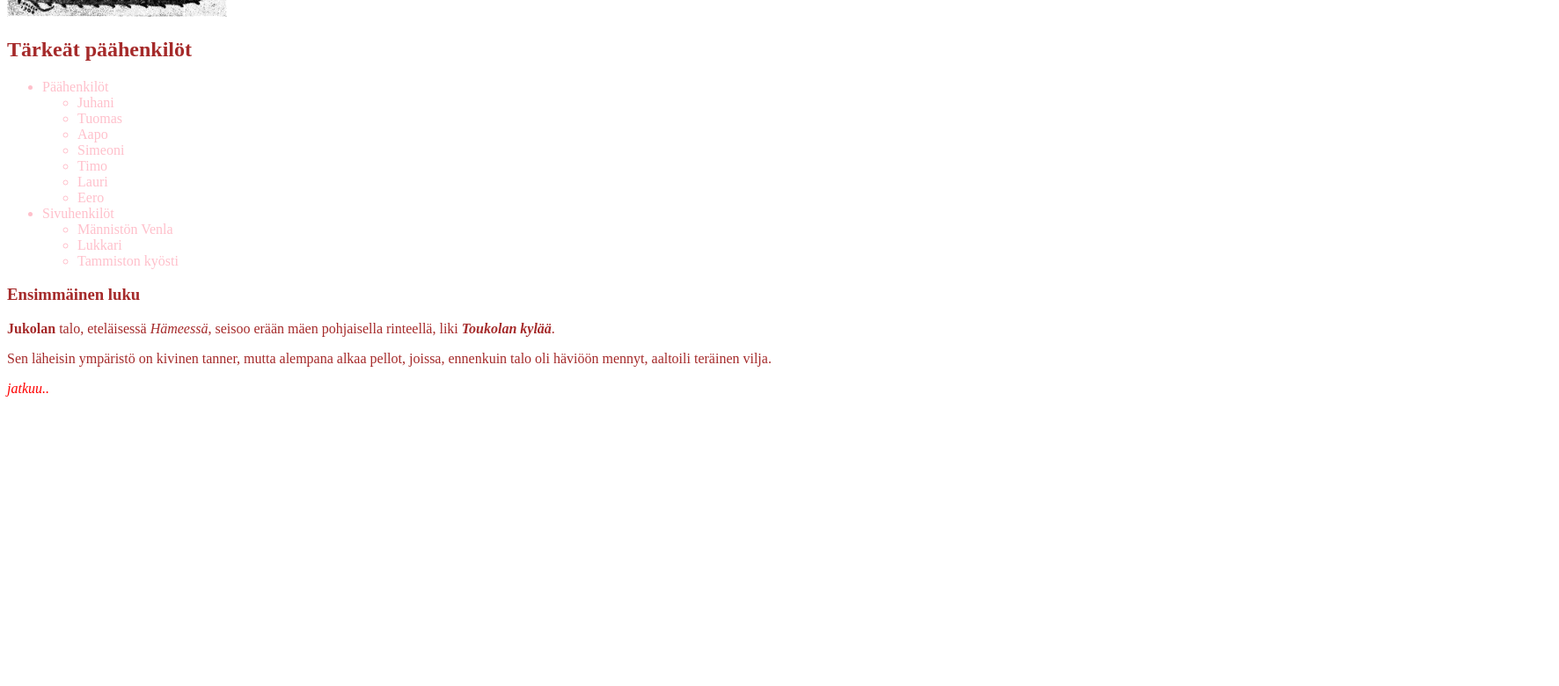
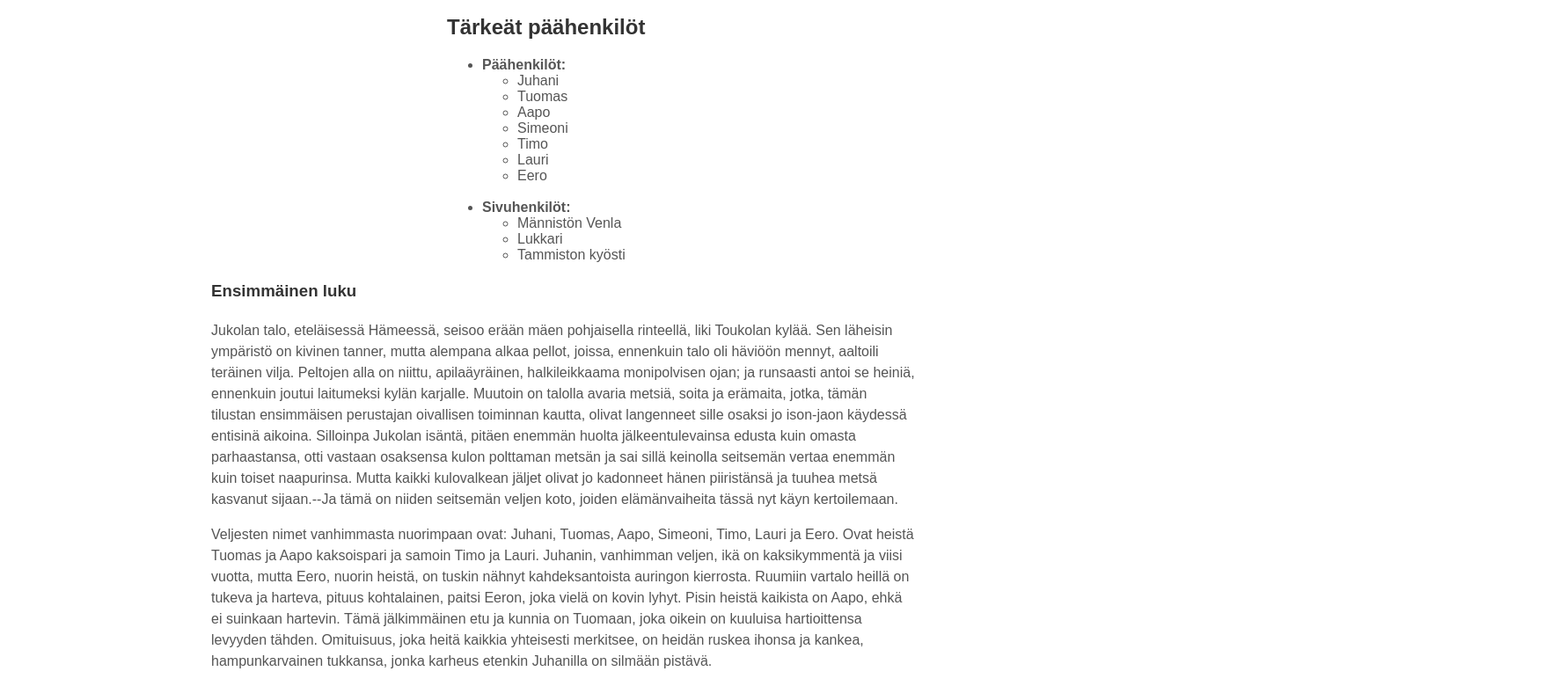
Before and after one commit to flyingstick22/Lapio-website, a plain HTML site: page index.html in a window 1280 px wide. Shown: the part 461-1241 px from the top of the page at 88% size, 1772 px wide, since content can reach past the window. Before the commit the page ends 928 px from the top, so only its background shows below. Drawn offline with Linux system fonts and the light colour scheme.

Commit message:
Osa3. yhdestoista tehtävä

```diff
--- a/index.html
+++ b/index.html
@@ -8,12 +8,15 @@
 </head>
 
 <body>
-  <a href="linkkisivu.html">Aleksis Kivi</a>
   <h1>Seitsemän veljestä</h1>
-  <img src="./assets/Seitsemän_veljestä.png" alt="kirjankansi" width="250"/>
-  <h2>Tärkeät päähenkilöt</h2>
-  <ul>
-    <li>Päähenkilöt</li>
+
+ <center><img src="./assets/Seitsemän_veljestä.png" alt="kirjankansi" width="250"/></center>
+
+
+  <div class="intro">
+    <h2>Tärkeät päähenkilöt</h2>
+    <ul>
+    <li><b>Päähenkilöt:</b></li>
     <ul>
       <li>Juhani</li>
       <li>Tuomas</li>
@@ -23,17 +26,46 @@
       <li>Lauri</li>
       <li>Eero</li>
     </ul>
-    <li>Sivuhenkilöt</li>
+    <br>
+    <li><b>Sivuhenkilöt:</b></li>
     <ul>
       <li>Männistön Venla</li>
       <li>Lukkari</li>
       <li>Tammiston kyösti</li>
     </ul>
-  </ul>
+    </ul>
+  </div>
+
+  <div class="leipateksti">
   <h3>Ensimmäinen luku</h3>
-  <p class="rusehtava"><b>Jukolan</b> talo, eteläisessä <i>Hämeessä</i>, seisoo erään mäen pohjaisella rinteellä, liki <b><i>Toukolan kylää</i></b>.</p>
-  <p class="rusehtava">Sen läheisin ympäristö on kivinen tanner, mutta alempana alkaa pellot, joissa, ennenkuin talo oli häviöön mennyt, aaltoili teräinen vilja.</p>
-  <p class="rusehtava" id="punainen-kohta"><i>jatkuu..</i></p>
+  <p>Jukolan talo, eteläisessä Hämeessä, seisoo erään mäen pohjaisella
+    rinteellä, liki Toukolan kylää. Sen läheisin ympäristö on kivinen
+    tanner, mutta alempana alkaa pellot, joissa, ennenkuin talo oli häviöön
+    mennyt, aaltoili teräinen vilja. Peltojen alla on niittu, apilaäyräinen,
+    halkileikkaama monipolvisen ojan; ja runsaasti antoi se heiniä,
+    ennenkuin joutui laitumeksi kylän karjalle. Muutoin on talolla avaria
+    metsiä, soita ja erämaita, jotka, tämän tilustan ensimmäisen perustajan
+    oivallisen toiminnan kautta, olivat langenneet sille osaksi jo ison-jaon
+    käydessä entisinä aikoina. Silloinpa Jukolan isäntä, pitäen enemmän
+    huolta jälkeentulevainsa edusta kuin omasta parhaastansa, otti vastaan
+    osaksensa kulon polttaman metsän ja sai sillä keinolla seitsemän vertaa
+    enemmän kuin toiset naapurinsa. Mutta kaikki kulovalkean jäljet olivat
+    jo kadonneet hänen piiristänsä ja tuuhea metsä kasvanut sijaan.--Ja tämä
+    on niiden seitsemän veljen koto, joiden elämänvaiheita tässä nyt käyn
+    kertoilemaan.</p>
+
+    <p>Veljesten nimet vanhimmasta nuorimpaan ovat: Juhani, Tuomas, Aapo,
+    Simeoni, Timo, Lauri ja Eero. Ovat heistä Tuomas ja Aapo kaksoispari ja
+    samoin Timo ja Lauri. Juhanin, vanhimman veljen, ikä on kaksikymmentä ja
+    viisi vuotta, mutta Eero, nuorin heistä, on tuskin nähnyt
+    kahdeksantoista auringon kierrosta. Ruumiin vartalo heillä on tukeva ja
+    harteva, pituus kohtalainen, paitsi Eeron, joka vielä on kovin lyhyt.
+    Pisin heistä kaikista on Aapo, ehkä ei suinkaan hartevin. Tämä
+    jälkimmäinen etu ja kunnia on Tuomaan, joka oikein on kuuluisa
+    hartioittensa levyyden tähden. Omituisuus, joka heitä kaikkia yhteisesti
+    merkitsee, on heidän ruskea ihonsa ja kankea, hampunkarvainen tukkansa,
+    jonka karheus etenkin Juhanilla on silmään pistävä.</p></div>
+
 </body>
 
 </html>
--- a/style.css
+++ b/style.css
@@ -1,12 +1,31 @@
-h1 {color: blue;}
-h2 {color: brown;}
-h3 {color: brown;}
-ul {color: pink}
-
-.rusehtava {
-    color: brown;
+h1 {
+    color: #333;
+    font-family: Arial, Helvetica, sans-serif;
+    text-align: center;
 }
 
-#punainen-kohta {
-    color: red;
+h2 {
+    color: #333;
+    font-family: Arial, Helvetica, sans-serif;
 }
+
+h3 {
+    color: #333;
+    font-family: Arial, Helvetica, sans-serif;
+}
+
+.intro {
+    color: #555;
+    position: relative;
+    left: 500px;
+    font-family: Arial, Helvetica, sans-serif;
+}
+
+.leipateksti {
+    color: #555;
+    margin: 0 auto;
+    max-width: 50em;
+    font-family: Arial, Helvetica, sans-serif;
+    line-height: 1.5;
+
+}
```
